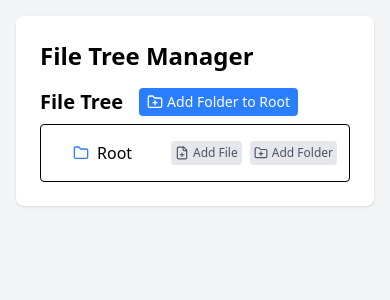
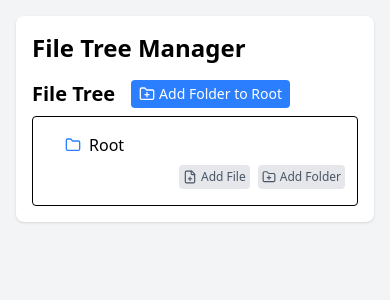
Before and after one commit to Tohid1999/file-tree, a React (Vite) app: page / in a window 390 px wide. Shown: the top 300 px of the page. Built offline with nearby package versions, Linux system fonts and the light colour scheme.

Commit message:
fix: render actions on bottom of name in mobile view

```diff
--- a/src/App.tsx
+++ b/src/App.tsx
@@ -6,7 +6,7 @@ function App() {
   return (
     <main className="bg-gray-100 min-h-screen p-4 font-sans">
       <Toaster />
-      <div className="max-w-4xl mx-auto bg-white rounded-lg shadow p-6">
+      <div className="w-full max-w-4xl mx-auto bg-white rounded-lg shadow p-4 sm:p-6">
         <h1 className="text-2xl font-bold mb-4">File Tree Manager</h1>
         <Tree />
       </div>
--- a/src/components/NodeRow.tsx
+++ b/src/components/NodeRow.tsx
@@ -47,10 +47,11 @@ const NodeRow = ({ nodeId }: NodeRowProps) => {
       )}
       <div
         className={clsx(
-          'flex items-center p-1 rounded-md',
+          'flex flex-col sm:flex-row sm:items-center p-1 rounded-md',
           selection.isSelected ? 'bg-blue-100' : 'hover:bg-gray-100'
         )}
       >
+        <div className="flex items-center">
           <span className="w-6">
             {node.type === 'folder' ? (
               <Folder size={16} className="text-blue-500" />
@@ -70,7 +71,8 @@ const NodeRow = ({ nodeId }: NodeRowProps) => {
               {node.type === 'file' && <span className="text-gray-500">{node.ext}</span>}
             </span>
           )}
-        <div className="ml-auto flex items-center">
+        </div>
+        <div className="w-full sm:w-auto sm:ml-auto flex items-center flex-wrap justify-end mt-2 sm:mt-0">
           {node.type === 'folder' && (
             <button type="button" onClick={add.file} className={buttonStyles}>
               <FilePlus size={14} className="mr-1" /> Add File
```
Lines whose indentation alone changed are shown as unchanged.
